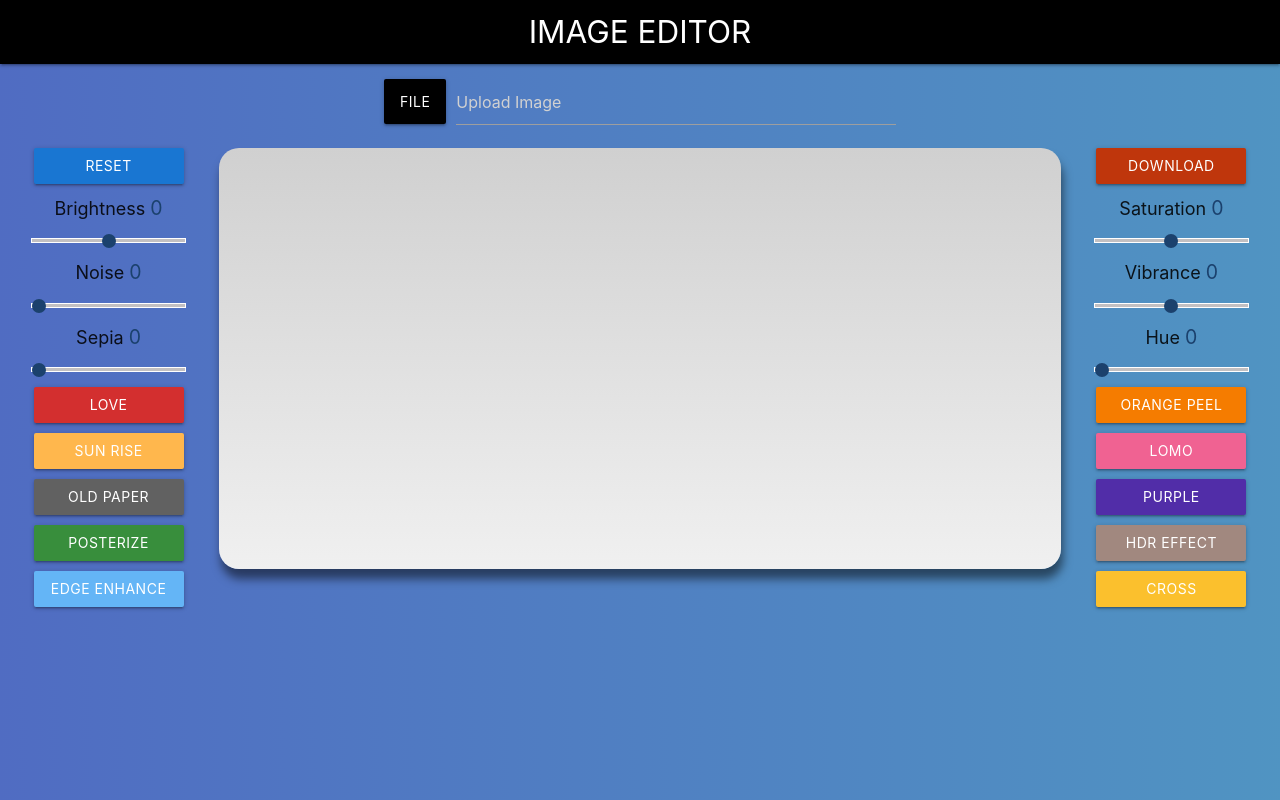
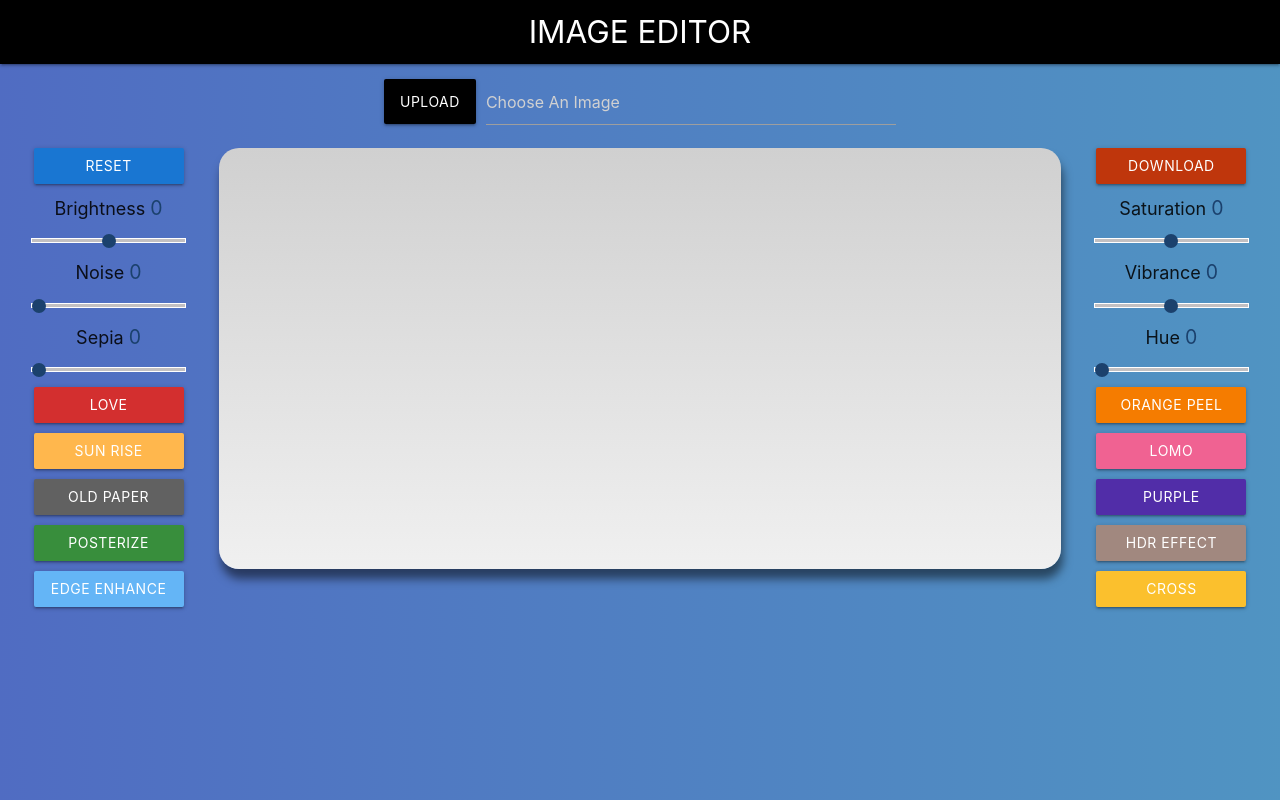
Before and after one commit to notsocommon15/CAMANJS-Image-Editor, a plain HTML site: page index.html in a window 1280 px wide. Drawn offline with nearby package versions, Linux system fonts and the light colour scheme.

Commit message:
Update index.html

```diff
--- a/index.html
+++ b/index.html
@@ -5,7 +5,7 @@
  <script src="https://cdnjs.cloudflare.com/ajax/libs/camanjs/4.1.2/caman.full.js"></script>
  <script src="https://cdnjs.cloudflare.com/ajax/libs/materialize/1.0.0-rc.2/js/materialize.min.js"></script>
 <meta charset=utf-8 />
-<title>CSS filters</title>
+<title>IMAGE EDITOR</title>
 <style>
     :root{
     --purple-color: #1b416d;
@@ -137,11 +137,11 @@ p span {
 <form id="file-form">
     <div class="file-field input-field">
           <div class="btn black darken-2">
-            <span>File</span>
+            <span>UPLOAD</span>
             <input type="file" id="upload">
         </div>
           <div class="file-path-wrapper">
-            <input class="file-path validate" type="text" placeholder="Upload Image">
+            <input class="file-path validate" type="text" placeholder="Choose An Image">
           </div>
         </div>
       </form>
```
